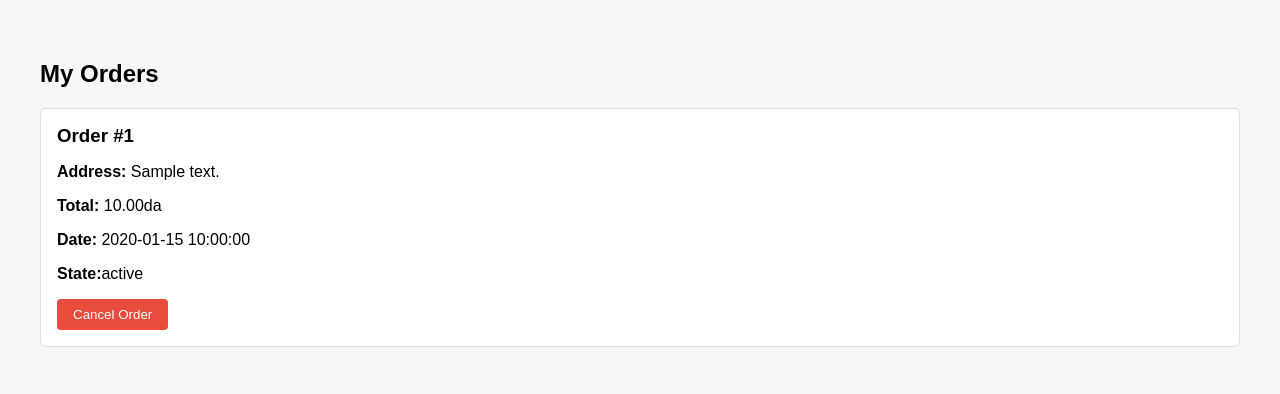
After one commit to TIFOURAmanel/Ecommerce_website_js, a PHP site: page /my_orders.php in a window 1280 px wide. The commit adds this page. Shown: the top 394 px of the page. Run offline with PHP 8.4, Linux system fonts and the light colour scheme; the visitor is signed in with stand-in values (Sample User, id 1); tables that the repository leaves empty or names only in its code hold one stand-in row (values such as "Sample post").

Commit message:
display/cancel orders done

```diff
--- a/header.php
+++ b/header.php
@@ -83,6 +83,8 @@
                 <li class="nav-item"><a href="landingPage.php#catalog" class="nav-link">Catalog</a></li>
                 <li class="nav-item"><a href="landingPage.php#us" class="nav-link">About Us</a></li>
                 <li class="nav-item"><a href="basket.php" class="nav-link">Basket</a></li>
+                <li class="nav-item"><a href="my_orders.php" class="btn btn-primary">Orders</a></li>
+
                 <?php if(isset($_SESSION['user_id'])): ?>
                     <li class="nav-item">
                         <form method="post" action="sign.php" id="logoutForm" style="display: inline;">
--- /dev/null
+++ b/my_orders.php
@@ -0,0 +1,55 @@
+<?php
+session_start();
+require_once 'connection.php';
+
+if (!isset($_SESSION['user_id'])) {
+    header("Location: login.php"); // Adjust as needed
+    exit;
+}
+
+$pdo = getConnection();
+$userId = $_SESSION['user_id'];
+
+$stmt = $pdo->prepare("SELECT * FROM orders WHERE user_id = ? ORDER BY order_date DESC");
+$stmt->execute([$userId]);
+$orders = $stmt->fetchAll(PDO::FETCH_ASSOC);
+?>
+<!DOCTYPE html>
+<html lang="en">
+<head>
+    <meta charset="UTF-8">
+    <title>My Orders</title>
+    <style>
+        body { font-family: Arial; padding: 2rem; background: #f7f7f7; }
+        .order { background: white; padding: 1rem; margin-bottom: 1rem; border: 1px solid #ddd; border-radius: 6px; }
+        .order h3 { margin: 0 0 1rem 0; }
+        .order-actions { margin-top: 1rem; }
+        .btn-cancel { background: #e74c3c; color: white; padding: 0.5rem 1rem; border: none; border-radius: 4px; cursor: pointer; }
+        .btn-disabled { background: #ccc; cursor: not-allowed; }
+    </style>
+</head>
+<body>
+    <h2>My Orders</h2>
+
+    <?php if (empty($orders)): ?>
+        <p>You have no orders yet.</p>
+    <?php else: ?>
+        <?php foreach ($orders as $order): ?>
+            <div class="order">
+                <h3>Order #<?= $order['order_id'] ?></h3>
+                <p><strong>Address:</strong> <?= htmlspecialchars($order['address']) ?></p>
+                <p><strong>Total:</strong> <?= number_format($order['total_amount'], 2) ?>da</p>
+                <p><strong>Date:</strong> <?= $order['order_date'] ?></p>
+                <p><strong>State:</strong><?= htmlspecialchars($order['state']) ?></p>
+
+                <div class="order-actions">
+                    <form method="post" action="cancel_order.php" onsubmit="return confirm('Are you sure you want to cancel this order?');">
+                        <input type="hidden" name="order_id" value="<?= $order['order_id'] ?>">
+                        <button type="submit" class="btn-cancel">Cancel Order</button>
+                    </form>
+                </div>
+            </div>
+        <?php endforeach; ?>
+    <?php endif; ?>
+</body>
+</html>
```
Also changed, not shown: cancel_order.php (added, +45 -0 lines).
